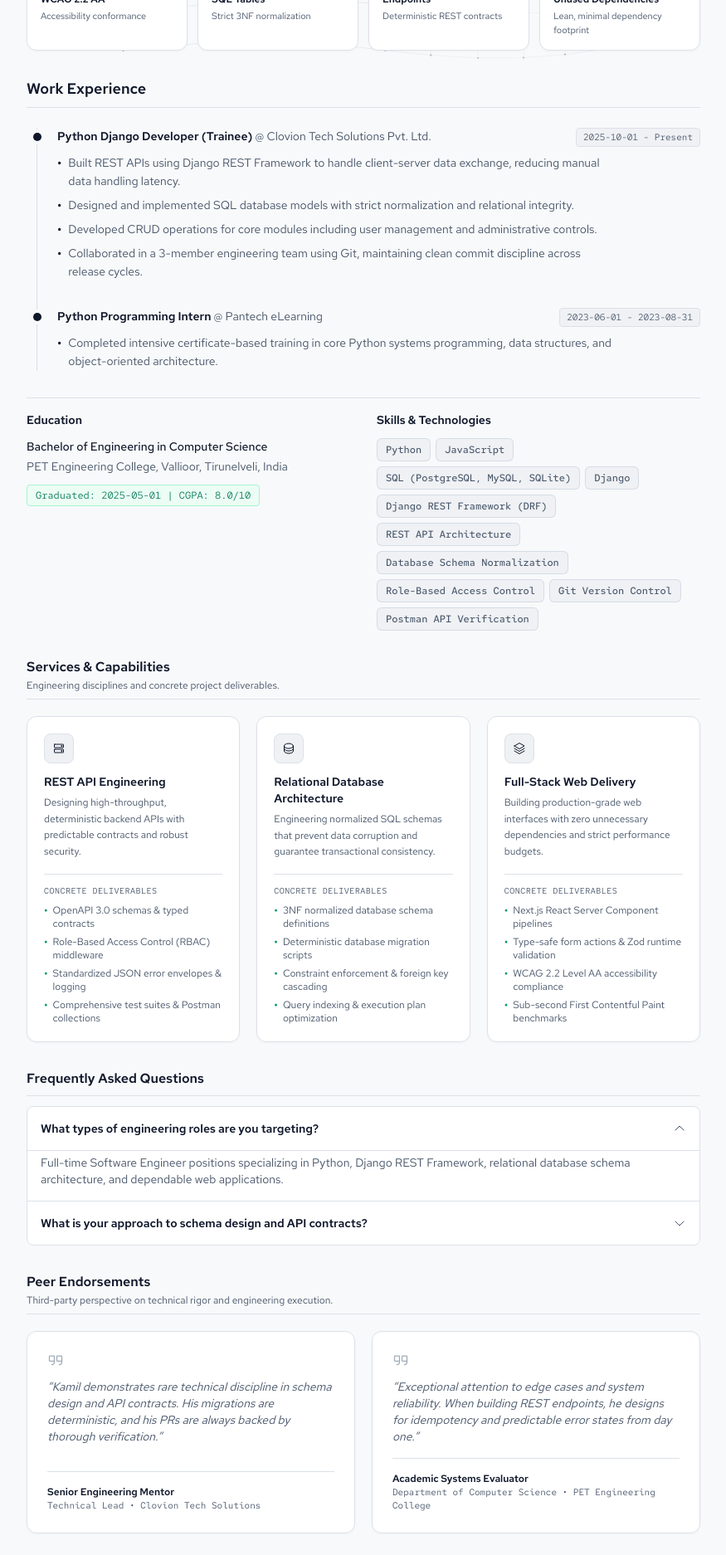
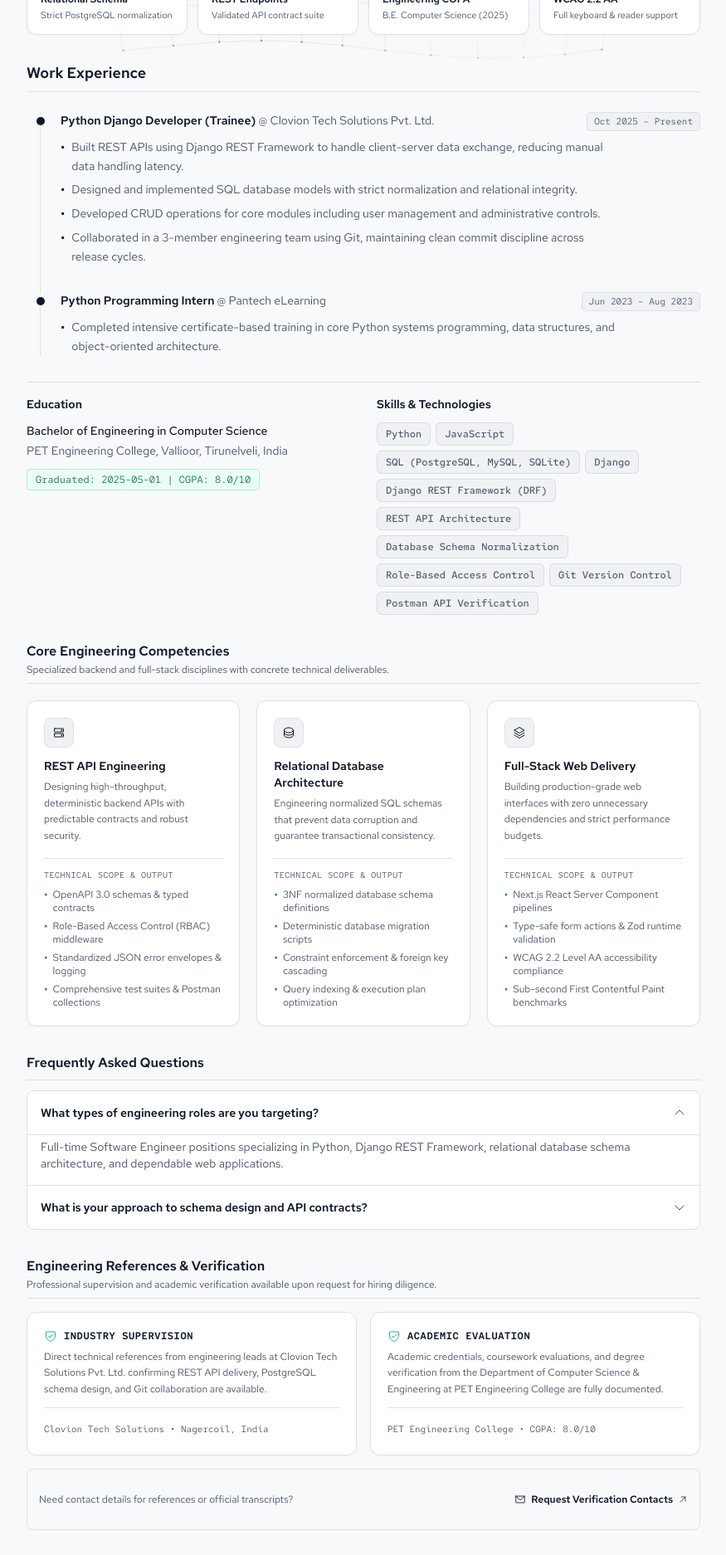
Before and after one commit to kamilhisham3124/PRJCT-personal, a Next.js app: page /about in a window 1280 px wide. Shown: the part 520-2394 px from the top of the page at 83% size, without its empty margins (202-1077 px from the left). Built offline with nearby package versions, Linux system fonts and the light colour scheme.

Commit message:
refactor(content): ground engineering metrics, professional references, and inquiry flows

```diff
--- a/src/components/client/ContactForm.tsx
+++ b/src/components/client/ContactForm.tsx
@@ -58,15 +58,15 @@ export function ContactForm() {
         <label htmlFor="field-subject" className="block text-xs font-medium text-[var(--text-secondary)] mb-1">Inquiry Type</label>
         <select id="field-subject" name="subject" className="w-full bg-[var(--surface-primary)] border border-[var(--border-structural)] rounded-lg px-3.5 py-2.5 text-sm text-[var(--text-primary)] focus:outline-none focus:border-[var(--border-highlight)] transition-colors min-h-[44px]">
           <option value="Full-time Engineering Role">Full-time Engineering Role</option>
-          <option value="Contract & Consulting">Contract & Consulting</option>
-          <option value="Technical Collaboration">Technical Collaboration</option>
-          <option value="General Inquiry">General Inquiry</option>
+          <option value="Technical Collaboration">Technical Collaboration / Open Source</option>
+          <option value="Architecture Consultation">Architecture &amp; Schema Consultation</option>
+          <option value="General Inquiry">General Engineering Inquiry</option>
         </select>
       </div>
 
-      {/* Checkbox Group: Service Interests */}
+      {/* Checkbox Group: Technical Areas of Interest */}
       <div>
-        <span className="block text-xs font-medium text-[var(--text-secondary)] mb-1.5">Service Interests (Check all that apply)</span>
+        <span className="block text-xs font-medium text-[var(--text-secondary)] mb-1.5">Engineering Areas of Interest (Optional)</span>
         <div className="grid grid-cols-1 sm:grid-cols-2 gap-2 text-xs">
           {["REST API Architecture", "Database Normalization", "Next.js Full-Stack", "Code Review & Audit"].map((svc) => (
             <label key={svc} className="flex items-center gap-2 p-2 rounded-lg border border-[var(--border-structural)] bg-[var(--surface-primary)] cursor-pointer hover:border-[var(--border-highlight)] min-h-[44px]">
@@ -104,6 +104,10 @@ export function ContactForm() {
         {formState === "submitting" ? (<><PhosphorSpinnerGap className="w-4 h-4 animate-spin" /><span>Sending...</span></>) : (<><span className="text-xs">Send Message</span><PhosphorPaperPlaneTilt className="w-3.5 h-3.5 group-hover:translate-x-0.5 transition-transform" /></>)}
       </button>
 
+      <p className="text-[11px] text-center text-[var(--text-secondary)] -mt-1">
+        Inquiries receive a response within 24&ndash;48 hours. Direct email copy available above.
+      </p>
+
       {/* Notifications */}
       {formState === "success" && (
         <div role="status" className="p-3 bg-emerald-50 dark:bg-emerald-950/40 border border-emerald-200 dark:border-emerald-800/60 rounded-lg text-xs font-medium text-emerald-800 dark:text-emerald-300 flex items-center gap-2">
--- a/src/components/shared/AboutStats.tsx
+++ b/src/components/shared/AboutStats.tsx
@@ -1,10 +1,10 @@
 import React from "react";
 
 const STATS = [
-  { value: "100%", label: "WCAG 2.2 AA", sub: "Accessibility conformance" },
-  { value: "10+", label: "SQL Tables", sub: "Strict 3NF normalization" },
-  { value: "50+", label: "Endpoints", sub: "Deterministic REST contracts" },
-  { value: "0", label: "Unused Dependencies", sub: "Lean, minimal dependency footprint" },
+  { value: "3NF", label: "Relational Schema", sub: "Strict PostgreSQL normalization" },
+  { value: "12", label: "REST Endpoints", sub: "Validated API contract suite" },
+  { value: "8.0/10", label: "Engineering CGPA", sub: "B.E. Computer Science (2025)" },
+  { value: "100%", label: "WCAG 2.2 AA", sub: "Full keyboard & reader support" },
 ];
 
 export function AboutStats() {
@@ -15,13 +15,13 @@ export function AboutStats() {
           key={stat.label}
           className="linkhunt-card p-3 sm:p-4 flex flex-col gap-1 text-center sm:text-left"
         >
-          <span className="text-lg sm:text-2xl font-bold font-mono text-[var(--text-primary)]">
+          <span className="text-lg sm:text-2xl font-bold font-mono tracking-tight text-[var(--text-primary)]">
             {stat.value}
           </span>
-          <span className="text-xs font-semibold text-[var(--text-primary)]">
+          <span className="text-xs font-semibold text-[var(--text-primary)] leading-snug">
             {stat.label}
           </span>
-          <span className="text-[11px] text-[var(--text-secondary)]">
+          <span className="text-[11px] text-[var(--text-secondary)] leading-tight">
             {stat.sub}
           </span>
         </div>
--- a/src/components/shared/EndorsementsSection.tsx
+++ b/src/components/shared/EndorsementsSection.tsx
@@ -1,53 +1,74 @@
 import React from "react";
-import { PhosphorQuotes } from "../icons";
-
-const ENDORSEMENTS = [
-  {
-    quote: "Kamil demonstrates rare technical discipline in schema design and API contracts. His migrations are deterministic, and his PRs are always backed by thorough verification.",
-    author: "Senior Engineering Mentor",
-    role: "Technical Lead",
-    organization: "Clovion Tech Solutions",
-  },
-  {
-    quote: "Exceptional attention to edge cases and system reliability. When building REST endpoints, he designs for idempotency and predictable error states from day one.",
-    author: "Academic Systems Evaluator",
-    role: "Department of Computer Science",
-    organization: "PET Engineering College",
-  },
-];
+import {
+  PhosphorShieldCheck,
+  PhosphorEnvelopeSimple,
+  PhosphorArrowUpRight,
+} from "../icons";
 
 export function EndorsementsSection() {
   return (
-    <section aria-label="Peer Endorsements" className="flex flex-col gap-5">
+    <section aria-label="Professional References and Verification" className="flex flex-col gap-4">
       <div className="pb-2 border-b border-[var(--border-structural)]">
-        <h2 className="text-base font-semibold text-[var(--text-primary)]">Peer Endorsements</h2>
-        <p className="text-xs text-[var(--text-secondary)] mt-0.5">Third-party perspective on technical rigor and engineering execution.</p>
+        <h2 className="text-base font-semibold text-[var(--text-primary)]">
+          Engineering References &amp; Verification
+        </h2>
+        <p className="text-xs text-[var(--text-secondary)] mt-0.5">
+          Professional supervision and academic verification available upon request for hiring diligence.
+        </p>
       </div>
 
-      <div className="grid grid-cols-1 md:grid-cols-2 gap-5">
-        {ENDORSEMENTS.map((item, idx) => (
-          <blockquote
-            key={idx}
-            className="linkhunt-card p-5 sm:p-6 flex flex-col justify-between hover:shadow-card-hover transition-all"
-          >
-            <div>
-              <PhosphorQuotes className="w-5 h-5 text-[var(--text-muted)] mb-3 opacity-60" />
-              <p className="text-xs sm:text-sm text-[var(--text-secondary)] leading-relaxed italic">
-                &ldquo;{item.quote}&rdquo;
-              </p>
+      <div className="grid grid-cols-1 md:grid-cols-2 gap-4">
+        <div className="linkhunt-card p-5 flex flex-col justify-between">
+          <div>
+            <div className="flex items-center gap-2 mb-2">
+              <PhosphorShieldCheck className="w-4 h-4 text-emerald-500 shrink-0" />
+              <h3 className="text-xs font-mono font-semibold uppercase tracking-wider text-[var(--text-primary)]">
+                Industry Supervision
+              </h3>
             </div>
-            <footer className="pt-4 border-t border-[var(--border-structural)] mt-4">
-              <cite className="not-italic">
-                <span className="text-xs font-semibold text-[var(--text-primary)] block">
-                  {item.author}
-                </span>
-                <span className="text-[11px] font-mono text-[var(--text-secondary)] block">
-                  {item.role} &bull; {item.organization}
-                </span>
-              </cite>
-            </footer>
-          </blockquote>
-        ))}
+            <p className="text-xs text-[var(--text-secondary)] leading-relaxed mb-3">
+              Direct technical references from engineering leads at Clovion Tech Solutions Pvt. Ltd. confirming REST API delivery, PostgreSQL schema design, and Git collaboration are available.
+            </p>
+          </div>
+          <div className="pt-3 border-t border-[var(--border-structural)]">
+            <span className="text-[11px] font-mono text-[var(--text-secondary)]">
+              Clovion Tech Solutions &bull; Nagercoil, India
+            </span>
+          </div>
+        </div>
+
+        <div className="linkhunt-card p-5 flex flex-col justify-between">
+          <div>
+            <div className="flex items-center gap-2 mb-2">
+              <PhosphorShieldCheck className="w-4 h-4 text-emerald-500 shrink-0" />
+              <h3 className="text-xs font-mono font-semibold uppercase tracking-wider text-[var(--text-primary)]">
+                Academic Evaluation
+              </h3>
+            </div>
+            <p className="text-xs text-[var(--text-secondary)] leading-relaxed mb-3">
+              Academic credentials, coursework evaluations, and degree verification from the Department of Computer Science &amp; Engineering at PET Engineering College are fully documented.
+            </p>
+          </div>
+          <div className="pt-3 border-t border-[var(--border-structural)]">
+            <span className="text-[11px] font-mono text-[var(--text-secondary)]">
+              PET Engineering College &bull; CGPA: 8.0/10
+            </span>
+          </div>
+        </div>
+      </div>
+
+      <div className="flex flex-wrap items-center justify-between gap-3 p-3.5 rounded-lg bg-[var(--surface-secondary)]/60 border border-[var(--border-structural)] text-xs">
+        <span className="text-[var(--text-secondary)]">
+          Need contact details for references or official transcripts?
+        </span>
+        <a
+          href="mailto:kamil.hisham3124@gmail.com?subject=Reference%20and%20Credential%20Verification%20-%20Kamil%20Hisham"
+          className="inline-flex items-center gap-1.5 font-semibold text-[var(--text-primary)] hover:underline min-h-[44px]"
+        >
+          <PhosphorEnvelopeSimple className="w-3.5 h-3.5" />
+          <span>Request Verification Contacts</span>
+          <PhosphorArrowUpRight className="w-3 h-3" />
+        </a>
       </div>
     </section>
   );
--- a/src/components/shared/ExperienceTimeline.tsx
+++ b/src/components/shared/ExperienceTimeline.tsx
@@ -1,5 +1,13 @@
 import React from "react";
 import type { ExperienceEntry } from "../../lib/validators/contentValidator";
+
+function formatMonthYear(d: string | null): string {
+  if (!d) return "Present";
+  const [y, m] = d.split("-");
+  const months = ["Jan", "Feb", "Mar", "Apr", "May", "Jun", "Jul", "Aug", "Sep", "Oct", "Nov", "Dec"];
+  const mIdx = parseInt(m, 10) - 1;
+  return mIdx >= 0 && mIdx < 12 ? `${months[mIdx]} ${y}` : d;
+}
 
 export function ExperienceTimeline({ entries }: { entries: ExperienceEntry[] }) {
   return (
@@ -7,16 +15,16 @@ export function ExperienceTimeline({ entries }: { entries: ExperienceEntry[] })
       <h2 className="text-lg font-semibold text-[var(--text-primary)] pb-2 border-b border-[var(--border-structural)]">
         Work Experience
       </h2>
-      <div className="relative border-l border-[var(--border-structural)] ml-1.5 sm:ml-3 pl-4 sm:pl-6 space-y-8">
+      <div className="relative border-l border-[var(--border-structural)] ml-3 sm:ml-4 pl-5 sm:pl-6 space-y-8">
         {entries.map((exp, idx) => (
           <div key={idx} className="relative group">
-            <div className="absolute -left-[21px] sm:-left-[29px] top-1.5 w-2.5 h-2.5 rounded-full bg-[var(--text-primary)] ring-4 ring-[var(--surface-primary)]" />
+            <div className="absolute -left-[25px] sm:-left-[29px] top-1.5 w-2.5 h-2.5 rounded-full bg-[var(--text-primary)] ring-4 ring-[var(--surface-primary)]" />
             <div className="flex flex-col sm:flex-row sm:items-baseline justify-between gap-1 mb-2">
               <h3 className="text-sm font-semibold text-[var(--text-primary)]">
                 {exp.role} <span className="text-[var(--text-secondary)] font-normal block sm:inline">@ {exp.organization}</span>
               </h3>
               <span className="inline-flex items-center px-2 py-0.5 rounded text-[11px] font-mono bg-[var(--surface-secondary)] text-[var(--text-secondary)] border border-[var(--border-structural)] w-fit">
-                {exp.start_date} - {exp.end_date || "Present"}
+                {formatMonthYear(exp.start_date)} &ndash; {formatMonthYear(exp.end_date)}
               </span>
             </div>
             <ul className="space-y-1.5 text-sm text-[var(--text-secondary)] leading-relaxed max-w-2xl">
--- a/src/components/shared/ServicesSection.tsx
+++ b/src/components/shared/ServicesSection.tsx
@@ -39,10 +39,10 @@ const SERVICES = [
 
 export function ServicesSection() {
   return (
-    <section aria-label="Services and Capabilities" className="flex flex-col gap-5">
+    <section aria-label="Core Engineering Competencies" className="flex flex-col gap-5">
       <div className="pb-2 border-b border-[var(--border-structural)]">
-        <h2 className="text-base font-semibold text-[var(--text-primary)]">Services &amp; Capabilities</h2>
-        <p className="text-xs text-[var(--text-secondary)] mt-0.5">Engineering disciplines and concrete project deliverables.</p>
+        <h2 className="text-base font-semibold text-[var(--text-primary)]">Core Engineering Competencies</h2>
+        <p className="text-xs text-[var(--text-secondary)] mt-0.5">Specialized backend and full-stack disciplines with concrete technical deliverables.</p>
       </div>
 
       <div className="grid grid-cols-1 md:grid-cols-3 gap-5">
@@ -63,7 +63,7 @@ export function ServicesSection() {
 
               <div className="pt-3 border-t border-[var(--border-structural)]">
                 <span className="text-[10px] font-mono uppercase tracking-wider text-[var(--text-secondary)] block mb-2">
-                  Concrete Deliverables
+                  Technical Scope &amp; Output
                 </span>
                 <ul className="space-y-1.5 text-xs text-[var(--text-secondary)]">
                   {service.deliverables.map((item) => (
--- a/src/components/shared/TelemetryDisplay.tsx
+++ b/src/components/shared/TelemetryDisplay.tsx
@@ -119,6 +119,10 @@ export function TelemetryDisplay({
           })}
         </div>
       )}
+
+      <p className="text-[10px] font-mono text-[var(--text-secondary)] pt-2.5 mt-2.5 border-t border-[var(--border-structural)]">
+        Simulated telemetry based on Vercel deployment benchmarks and static asset analysis.
+      </p>
     </div>
   );
 }
--- a/src/components/shared/WritingSection.tsx
+++ b/src/components/shared/WritingSection.tsx
@@ -32,7 +32,7 @@ export function WritingSection() {
       <div className="flex items-center justify-between pb-2 border-b border-[var(--border-structural)]">
         <div>
           <h2 className="text-base font-semibold text-[var(--text-primary)]">Technical Writing &amp; Notes</h2>
-          <p className="text-xs text-[var(--text-secondary)] mt-0.5">Architectural deep dives on backend engineering and systems.</p>
+          <p className="text-xs text-[var(--text-secondary)] mt-0.5">Architectural deep dives and repository technical notes.</p>
         </div>
         <PhosphorBookOpen className="w-4 h-4 text-[var(--text-secondary)]" />
       </div>
@@ -63,7 +63,7 @@ export function WritingSection() {
               rel="noopener noreferrer"
               className="inline-flex items-center gap-1 text-xs font-medium text-[var(--text-primary)] hover:underline shrink-0 min-h-[44px]"
             >
-              <span>View on GitHub</span>
+              <span>GitHub Technical Note</span>
               <PhosphorArrowUpRight className="w-3.5 h-3.5" />
             </a>
           </article>
```
